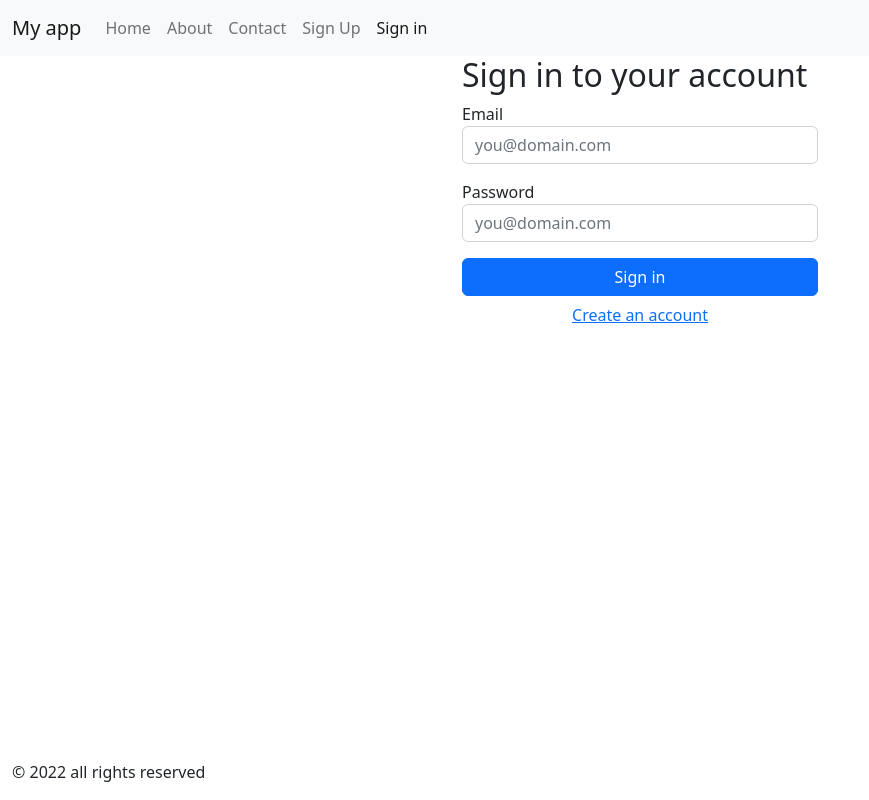
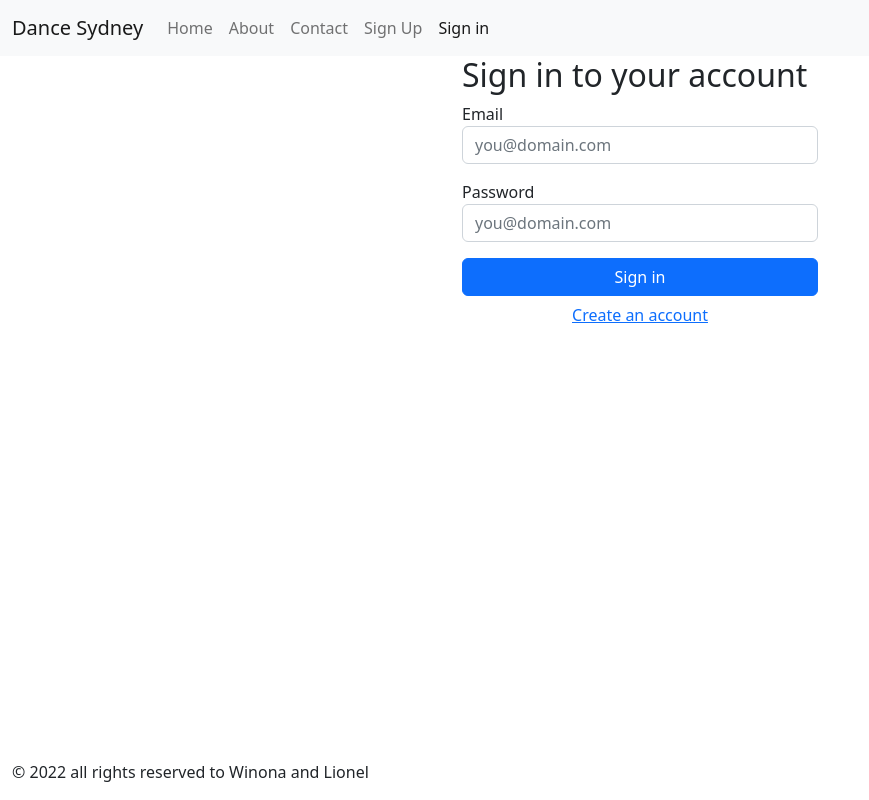
Before and after one commit to nionems/DanceWithMe, a React (Create React App) app: page /signin in a window 1280 px wide. Shown: the whole page, without its empty margins (0-869 px from the left). Built offline with nearby package versions, Linux system fonts and the light colour scheme; no server answers; the database is empty.

Commit message:
title changed

```diff
--- a/src/App.js
+++ b/src/App.js
@@ -124,7 +124,7 @@ function App() {
 
   return (
     <div className="App">
-      <Header title="My app" headernav={nav} />
+      <Header title=" Dance Sydney" headernav={nav} />
       <Routes>
         <Route path="/" element={<Home listData={ data } />} />
         <Route path="/about" element={<About />} />
--- a/src/components/Footer.js
+++ b/src/components/Footer.js
@@ -2,7 +2,7 @@ export function Footer(props) {
     return (
         <footer>
             <div className="container-fluid">
-                <p>&copy; {props.year} all rights reserved</p>
+                <p>&copy; {props.year} all rights reserved to Winona and Lionel</p>
             </div>
         </footer>
     )
```
